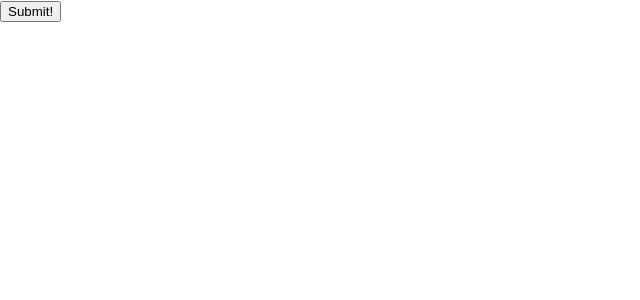
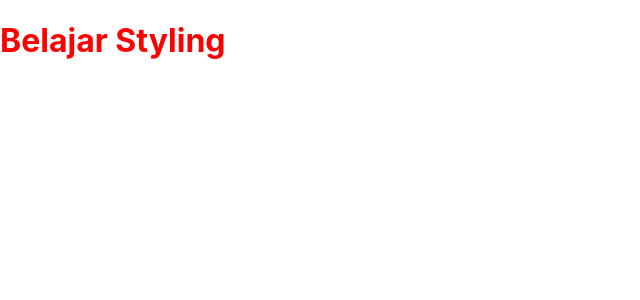
Before and after one commit to murqdan/tilegrid-app, a JavaScript app: page / in a window 1280 px wide. Shown: the top 300 px of the page, without its empty margins (0-640 px from the left). Built offline with nearby package versions, Linux system fonts and the light colour scheme.

Commit message:
(styling componen) inline style

```diff
--- a/src/App.js
+++ b/src/App.js
@@ -1,9 +1,9 @@
-import Button from './Button'
+import InlineStyle from './InlineStyle'
 
 function App () {
   return (
     <div>
-      <Button title='Submit!' onClick={(e) => e} />
+      <InlineStyle />
     </div>
   )
 }
--- /dev/null
+++ b/src/InlineStyle.js
@@ -0,0 +1,6 @@
+const InlineStyle = () => {
+  const style = { color: 'red', fontWeight: 'bold' }
+  return <h1 style={style}> Belajar Styling </h1>
+}
+
+export default InlineStyle
```
